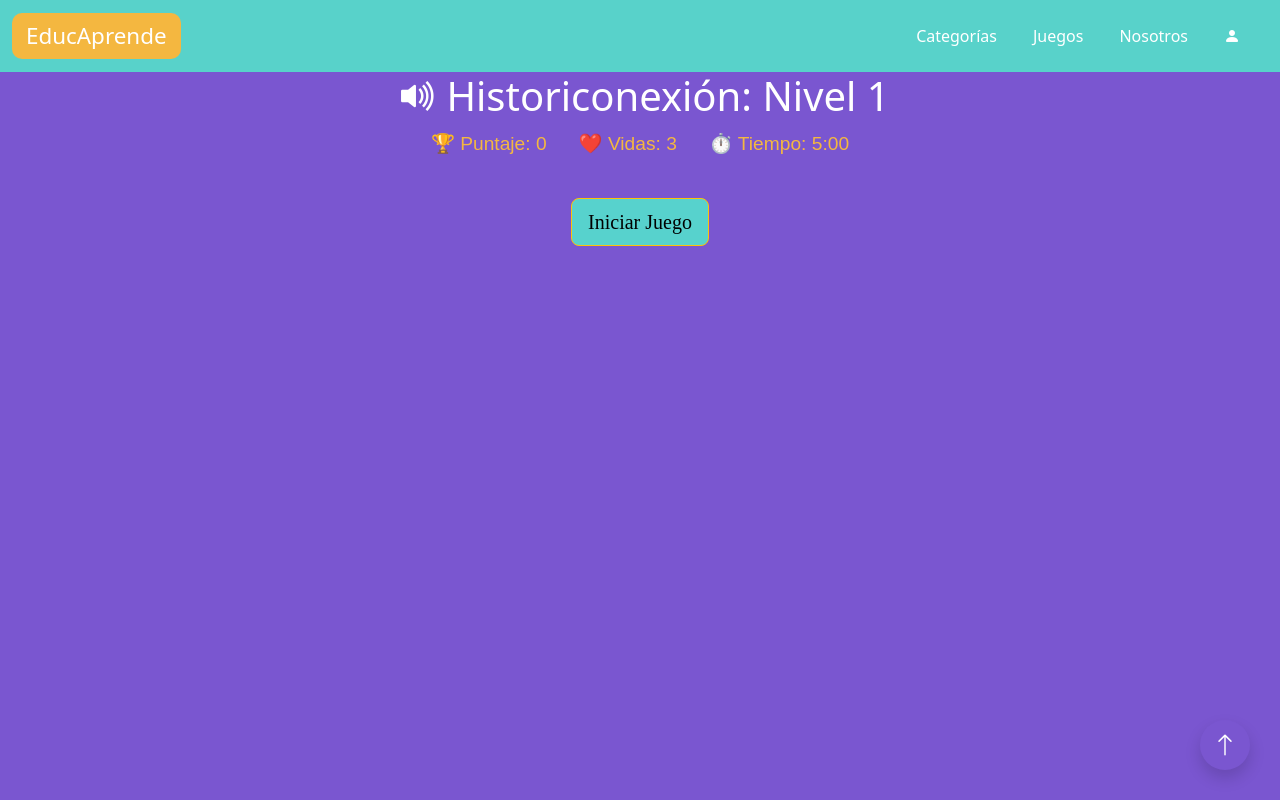
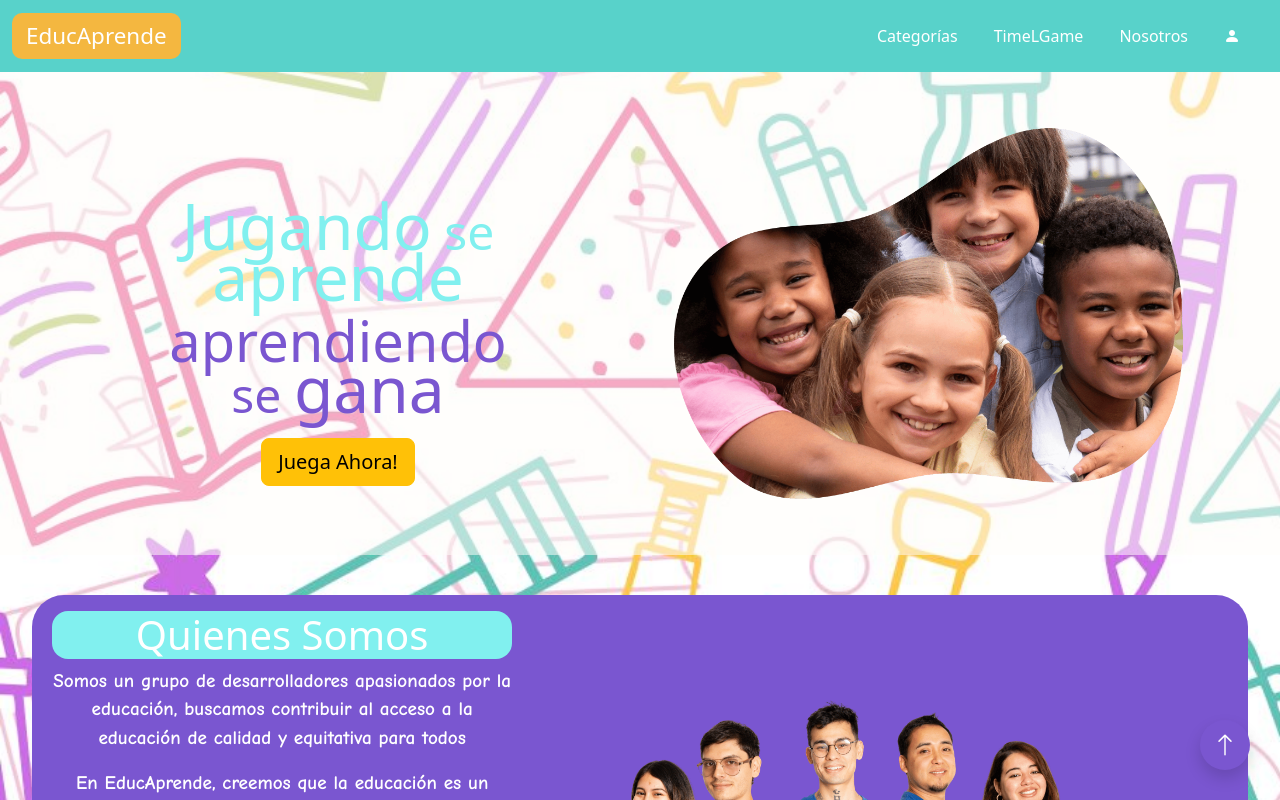
Before and after one commit to Margopvz/EducAprende-R, a React (Vite) app: page / in a window 1280 px wide. Shown: the top 800 px of the page. Built offline with nearby package versions, Linux system fonts and the light colour scheme; a web font is replaced by a local one.

Commit message:
enrutamiento vista TimeLGame e index

```diff
--- a/package.json
+++ b/package.json
@@ -11,8 +11,11 @@
   },
   "dependencies": {
     "bootstrap": "^5.3.6",
+    "canvas-confetti": "^1.9.3",
     "react": "^19.1.0",
-    "react-dom": "^19.1.0"
+    "react-dom": "^19.1.0",
+    "react-router": "^7.6.1",
+    "react-router-dom": "^7.6.1"
   },
   "devDependencies": {
     "@eslint/js": "^9.25.0",
--- /dev/null
+++ b/src/Pages/Index.jsx
@@ -0,0 +1,18 @@
+import React from 'react'
+import Header from '../components/Index/components/Header/Header.jsx'
+import Main from '../components/Index/components/Main/Main.jsx'
+import TextoPro from '../components/Index/components/TextoPro/TextoPro.jsx'
+import '../index.css'
+
+const Index = () => {
+  return (
+    <>
+      <Header/>
+      <Main/>
+      <TextoPro/>
+    </>
+
+  )
+}
+
+export default Index
--- /dev/null
+++ b/src/Pages/Layout.jsx
@@ -0,0 +1,22 @@
+import NavBar from "../components/NavBar/NavBar.jsx";
+import Footer from "../components/Footer/Footer.jsx";
+// importamos en componente Outlet desde React Router DOM
+import { Outlet } from "react-router-dom";
+
+// Outlet
+
+
+function Layout() {
+
+  return (
+    <div className="bodyContent">
+        <NavBar />
+        {/* OUTLET RECIBE TODOS LO HIJOS QUE SE HAYAN DEFINIDO EN EL ROUTER */}
+        <Outlet />
+        <Footer />
+    </div>
+  );
+}
+
+
+export default Layout;
--- a/src/components/Index/Index.jsx
+++ /dev/null
@@ -1,16 +0,0 @@
-import React from 'react'
-import Header from './components/Header/Header.jsx'
-import Main from './components/Main/Main.jsx'
-import TextoPro from './components/TextoPro/TextoPro.jsx'
-
-const Index = () => {
-  return (
-    <>
-    <Header/>
-    <Main/>
-    <TextoPro/>
-    </>
-  )
-}
-
-export default Index
--- a/src/components/NavBar/NavBar.css
+++ b/src/components/NavBar/NavBar.css
@@ -32,6 +32,10 @@
     transform: scale(1.2);
     color: #ffffff;
 }
+
+.nav-link:focus{
+    color: #ffffff;
+}
 .user-icon {
     font-size: 2rem;
     color: white;
--- a/src/components/NavBar/NavBar.jsx
+++ b/src/components/NavBar/NavBar.jsx
@@ -1,7 +1,7 @@
 import React, { useEffect } from 'react';
 import './Navbar.css';
-import '@fontsource/coiny';
-import { initNavbarBehavior } from './Navbar';
+import { Link } from "react-router";
+import { initNavbarBehavior } from './Navbar.js';
 
 const Navbar = () => {
     useEffect(() => {
@@ -14,7 +14,7 @@ const Navbar = () => {
         <div className="container-fluid">
             <a className="navbar-brand d-flex align-items-center" href="#">
                 <div className="brand-box">
-                    <span>Educ</span><span style={{ color: '#ffffff' }}>Aprende</span>
+                    <Link to={`/`} className='text-decoration-none'><span> Educ</span><span style={{ color: '#ffffff' }}>Aprende</span></Link>
                 </div>
             </a>
             <button className="navbar-toggler" type="button" data-bs-toggle="collapse" data-bs-target="#navbarNav">
@@ -26,7 +26,7 @@ const Navbar = () => {
                     <a className="nav-link" href="categorias.html">Categorías</a>
                 </li>
                 <li className="nav-item">
-                    <a className="nav-link" href="juegos.html">Juegos</a>
+                    <Link to={`/juegos/timelgame`} className="nav-link">TimeLGame</Link>
                 </li>
                 <li className="nav-item">
                     <a className="nav-link" href="about.html">Nosotros</a>
--- a/src/components/TimeLGame/TimeLGame.jsx
+++ b/src/components/TimeLGame/TimeLGame.jsx
@@ -1,7 +1,5 @@
 import React, { useState, useEffect, useRef } from 'react';
 import './TimeLGame.css';
-import 'bootstrap-icons/font/bootstrap-icons.css';
-import 'bootstrap/dist/css/bootstrap.min.css';
 import confetti from 'canvas-confetti';
 import { timelinePairs } from '../../Data/timelineData';
 import correctMP3 from '../../assets/sounds/correct.mp3';
--- a/src/main.jsx
+++ b/src/main.jsx
@@ -1,21 +1,16 @@
 import { StrictMode } from 'react'
 import { createRoot } from 'react-dom/client'
 import Footer from './components/Footer/Footer.jsx'
-import Index from './components/Index/Index.jsx'
+import Index from './Pages/Index.jsx'
 import NavBar from './components/NavBar/NavBar.jsx'
 import TimeLGame from './components/TimeLGame/TimeLGame.jsx'
 import 'bootstrap/dist/css/bootstrap.min.css';
-import './index.css'
-//import {RouterProvider} from 'react-router-dom'
-//import { router } from './routes.jsx'
+import {RouterProvider} from 'react-router-dom'
+import { router } from './routes'
 
 createRoot(document.getElementById('root')).render(
   <StrictMode>
-    <div className='bodyContent' >
-      <NavBar/>
-      <TimeLGame/>
-      <Footer/>
-    </div>
-
+    <RouterProvider router={router} >
+    </RouterProvider>
   </StrictMode>,
 )
--- /dev/null
+++ b/src/routes.jsx
@@ -0,0 +1,17 @@
+import { createBrowserRouter, createRoutesFromElements, Route } from 'react-router-dom'
+import TimeLGame from './components/TimeLGame/TimeLGame.jsx'
+import Index from './Pages/Index.jsx'
+import Layout from './Pages/Layout.jsx'
+// en la constante router queda defino el enrutador
+// crea el entutador
+export const router = createBrowserRouter(
+    // crea las rutas
+    createRoutesFromElements(
+        // un componente "Route" por cada ruta
+        // un ruta que envuelve a otra rutas --> LAYOUT
+        <Route path="/" element={<Layout />}>
+            <Route path="/" element={<Index />} />
+            <Route path="/juegos/timelgame" element={<TimeLGame />} />
+        </Route>
+    )
+)
```
Also changed, not shown: 1 other file (tests, documents, lock files or other folders).
